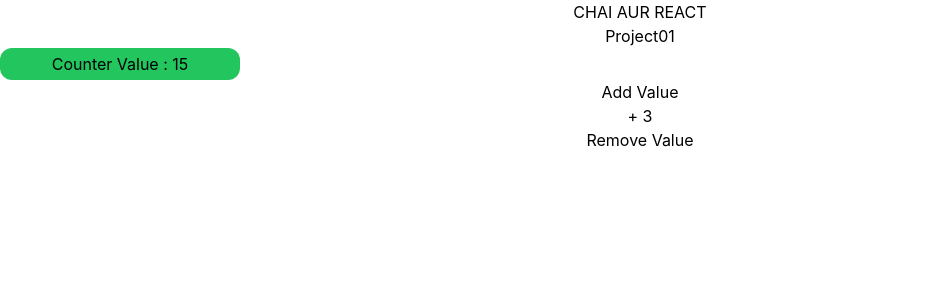
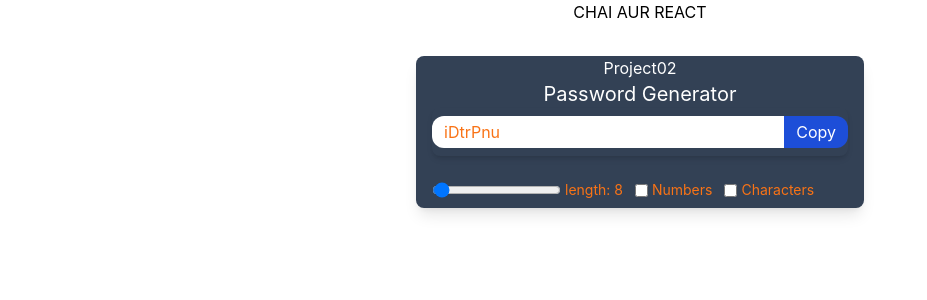
Before and after one commit to Kalp1210/ReactJS-Learnings, a React (Create React App) app in the folder baiscreact/: page / in a window 1280 px wide. Shown: the top 300 px of the page, without its empty margins (0-927 px from the left). Built offline with nearby package versions, Linux system fonts and the light colour scheme.

Commit message:
password generator using usestate,ref,callback

```diff
--- a/baiscreact/src/App.css
+++ b/baiscreact/src/App.css
@@ -1,4 +1,4 @@
-.App {
+/* .App {
   text-align: center;
 }
 
@@ -35,4 +35,4 @@
   to {
     transform: rotate(360deg);
   }
-}
+} */
--- a/baiscreact/src/App.js
+++ b/baiscreact/src/App.js
@@ -1,12 +1,14 @@
-import "./App.css";
+// import "./App.css";
 import Project01 from "./Screens/Project01";
+import Project02 from "./Screens/Project02";
 
 function App() {
   return (
     <div className="App">
-      <h2>CHAI AUR REACT</h2>
+      <h2 className="text-center">CHAI AUR REACT</h2>
 
-      <Project01 />
+      {/* <Project01 /> */}
+      <Project02 />
     </div>
   );
 }
--- /dev/null
+++ b/baiscreact/src/Screens/Project02.jsx
@@ -0,0 +1,99 @@
+import React, { useCallback, useEffect, useRef, useState } from "react";
+
+const Project02 = () => {
+  const [length, setLength] = useState(8);
+  const [number, setNumber] = useState(false);
+  const [charAllow, setCharAllow] = useState(false);
+  const [password, setPassword] = useState("");
+
+  // useRef hook
+  const passwordRef = useRef(null);
+
+  const passwordGenerator = useCallback(() => {
+    let pass = "";
+    let str = "ABCDEFGHIJKLMNOPQRSTUVWXYZabcdefghijklmnopqrstuvwxyz";
+    if (number) str += "0123456789";
+    if (charAllow) str += "!@#$%^&*_-+={}[]";
+
+    for (let i = 1; i <= length; i++) {
+      let char = Math.floor(Math.random() * str.length + 1);
+
+      pass += str.charAt(char);
+    }
+
+    setPassword(pass);
+  }, [length, number, charAllow, setPassword]);
+
+  const CopyPassword = useCallback(() => {
+    passwordRef.current?.select();
+
+    window.navigator.clipboard.writeText(password);
+  }, [password]);
+
+  useEffect(() => {
+    passwordGenerator();
+  }, [length, number, charAllow, passwordGenerator]);
+
+  return (
+    <div className="w-full max-w-md mx-auto shadow-lg rounded-lg px-4 my-8 text-orange-500 bg-slate-700">
+      <p className="text-white text-center">Project02</p>
+      <h1 className="text-xl text-center text-white">Password Generator</h1>
+      <div className="flex shadow-md overflow-hidden rounded-lg mb-4 py-2">
+        <input
+          type="text"
+          value={password}
+          className="outline-none w-full py-1 px-3 rounded-l-xl"
+          placeholder="password"
+          readOnly
+          ref={passwordRef}
+        />
+        <button
+          className=" outline-none bg-blue-700 text-white px-3 py-0.5 shrink-0 rounded-r-xl"
+          onClick={CopyPassword}
+        >
+          Copy
+        </button>
+      </div>
+
+      <div className="flex text-sm gap-x-3 py-2">
+        <div className="flex items-center gap-x-1">
+          <input
+            type="range"
+            min={6}
+            max={100}
+            value={length}
+            className="cursor-pointer"
+            onChange={(e) => {
+              setLength(e.target.value);
+            }}
+          />
+          <label>length: {length}</label>
+        </div>
+        <div className="flex items-center gap-x-1">
+          <input
+            type="checkbox"
+            defaultChecked={number}
+            id="numberInput"
+            onChange={() => {
+              setNumber((prev) => !prev);
+            }}
+          />
+          <label htmlFor="numberInput">Numbers</label>
+        </div>
+        <div className="flex items-center gap-x-1">
+          <input
+            type="checkbox"
+            defaultChecked={charAllow}
+            id="characterInput"
+            onChange={() => {
+              setCharAllow((prev) => !prev);
+            }}
+          />
+          <label htmlFor="characterInput">Characters</label>
+        </div>
+      </div>
+    </div>
+  );
+};
+
+export default Project02;
```
